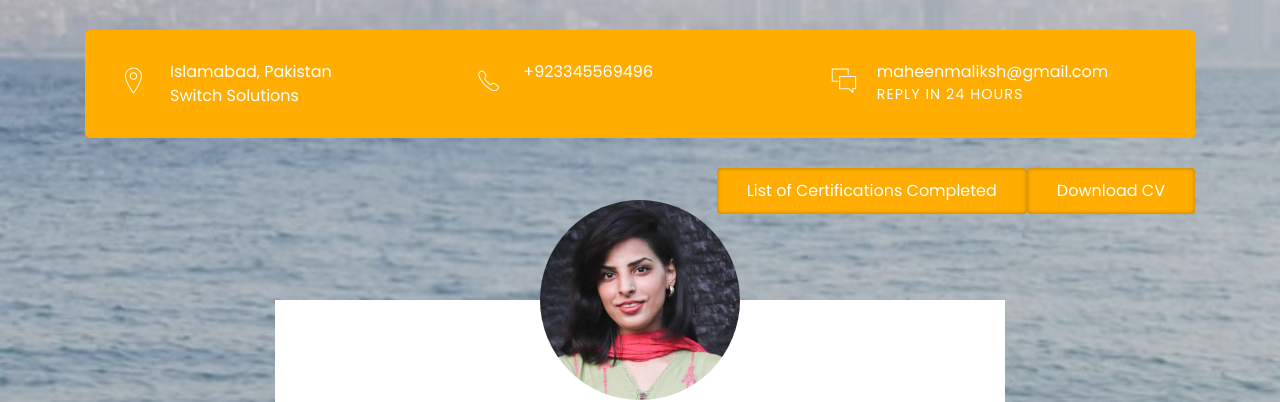
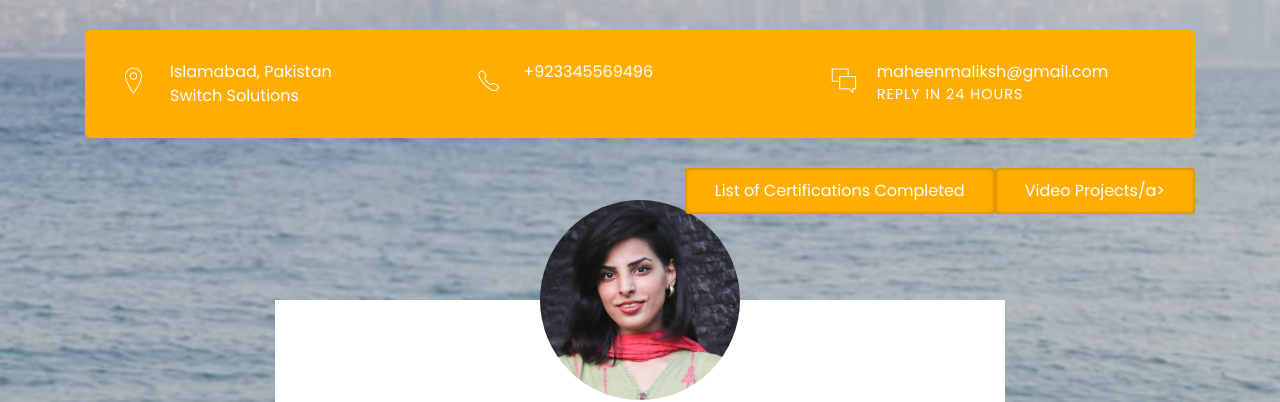
Before and after one commit to maheenmaliksh/maheenmaliksh.github.io, a plain HTML site: page index.html in a window 1280 px wide. Shown: the top 402 px of the page. Drawn offline with Linux system fonts and the light colour scheme; files whose address does not match are found by name.

Commit message:
Update index.html

```diff
--- a/index.html
+++ b/index.html
@@ -67,7 +67,7 @@
 				</div><!-- row -->
 			</div><!-- heading-wrapper -->
 
-			<a class="downlad-btn" href="https://drive.google.com/file/d/1LNUvMA2OFrZ_eOKZeQBB6fkNesIPtRGb/view?usp=sharing"target="_blank">Download CV</a>
+			<a class="downlad-btn" href="https://drive.google.com/drive/folders/1SUwg7MxRMxLIElRs8on_xbWzrRcA-bIQ"target="_blank">Video Projects/a>
 
 			<a class="downlad-btn" href="https://www.linkedin.com/in/maheen-malik-b43248185/details/certifications/"target="_blank">List of Certifications Completed</a>
 
```
